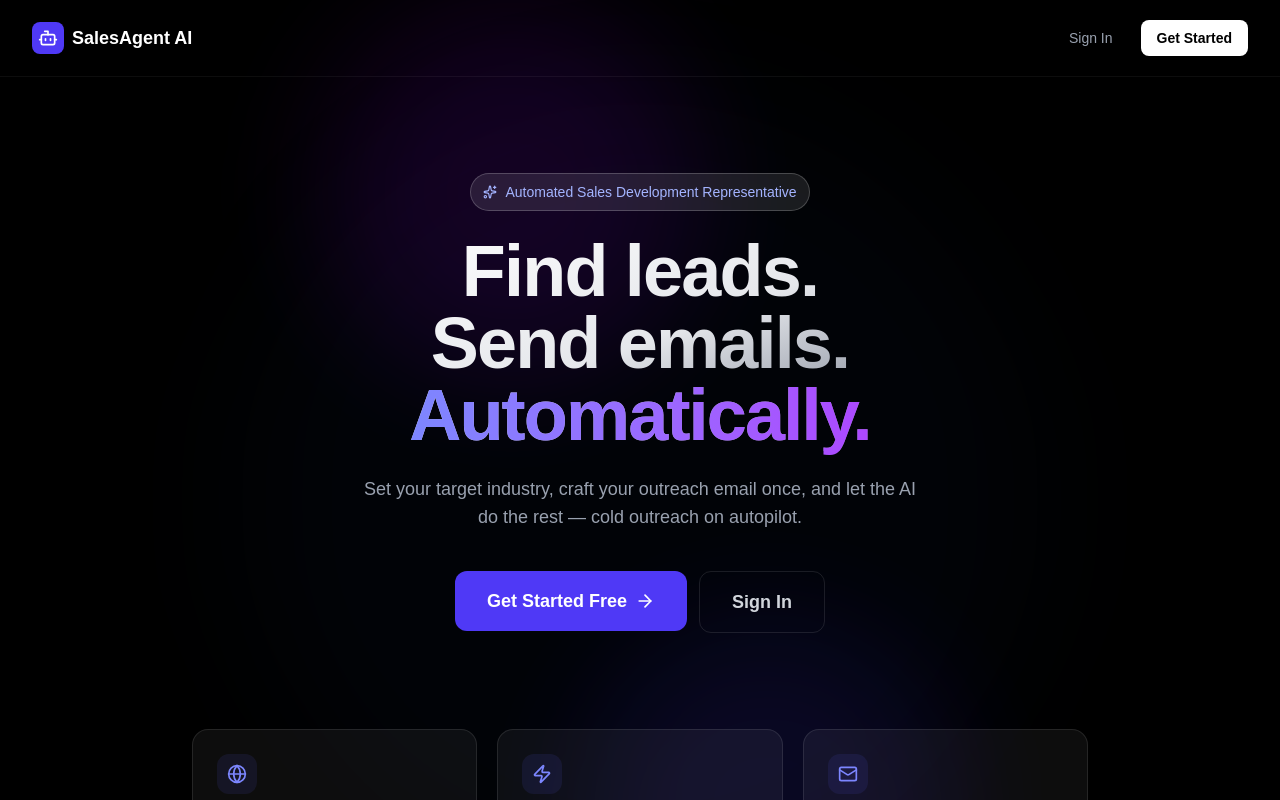
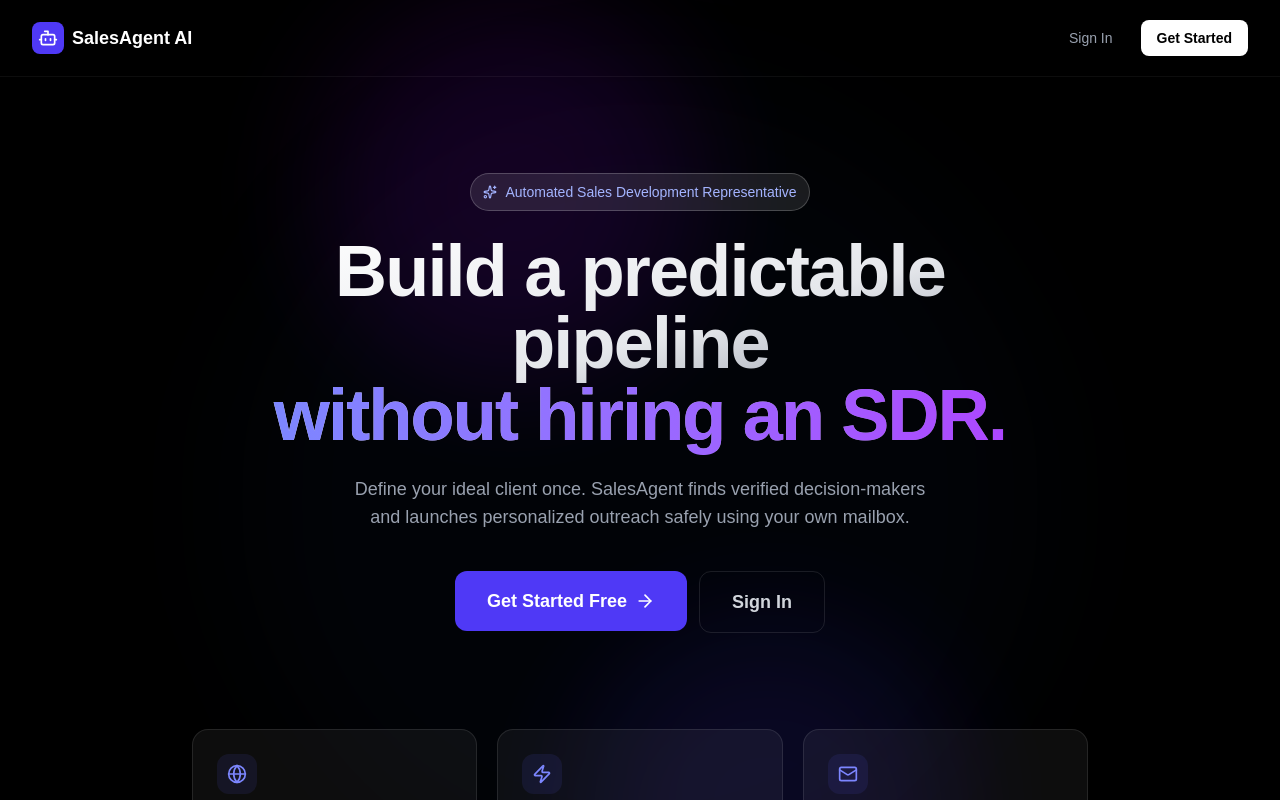
Before and after one commit to ayodele-dest/ai-sales-agent, a Next.js app in the folder ai-sales-agent/: page / in a window 1280 px wide. Shown: the top 800 px of the page. Built offline with nearby package versions, Linux system fonts and the light colour scheme.

Commit message:
Update landing page hero copy

```diff
--- a/ai-sales-agent/app/page.tsx
+++ b/ai-sales-agent/app/page.tsx
@@ -52,12 +52,12 @@
           </div>
 
           <h1 className="text-5xl md:text-7xl font-extrabold bg-clip-text text-transparent bg-gradient-to-br from-white via-gray-200 to-gray-500 tracking-tight leading-none">
-            Find leads.<br />Send emails.<br />
-            <span className="text-transparent bg-clip-text bg-gradient-to-r from-indigo-400 to-purple-500">Automatically.</span>
+            Build a predictable pipeline<br />
+            <span className="text-transparent bg-clip-text bg-gradient-to-r from-indigo-400 to-purple-500">without hiring an SDR.</span>
           </h1>
 
           <p className="text-lg text-gray-400 max-w-xl mx-auto">
-            Set your target industry, craft your outreach email once, and let the AI do the rest — cold outreach on autopilot.
+            Define your ideal client once. SalesAgent finds verified decision-makers and launches personalized outreach safely using your own mailbox.
           </p>
 
           <div className="flex flex-col sm:flex-row gap-3 justify-center pt-4">
```
